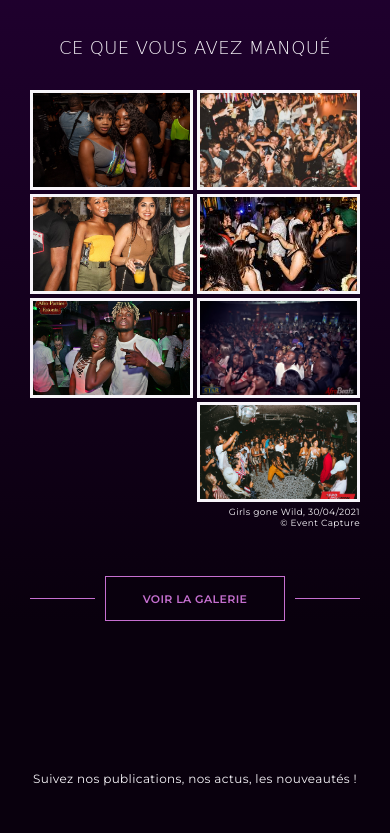
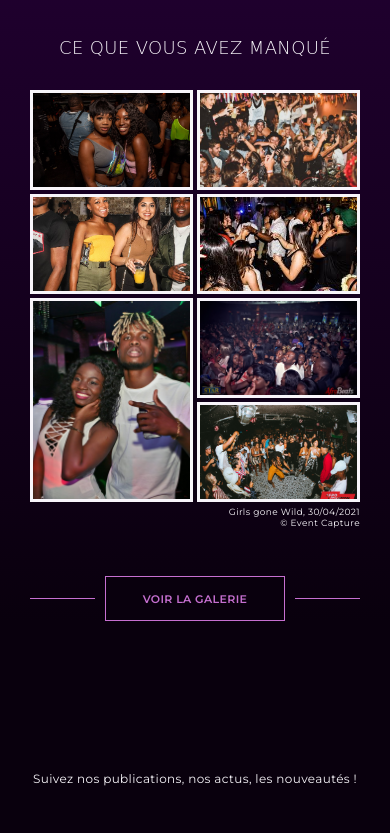
Before and after one commit to WonderfulUX/theSpot, a plain HTML site: page index.html in a window 390 px wide. Shown: the part 3113-3946 px from the top of the page. Drawn offline with Linux system fonts and the light colour scheme; a web font is replaced by a local one.

Commit message:
Homepage OK 330px/ new containers

```diff
--- a/styles.scss
+++ b/styles.scss
@@ -1073,7 +1073,7 @@ footer {
     #Gallery #GalleryGrid {
         grid-template-rows: repeat(4,100px) 20px;
         gap: 4px;
-        img {
+        img:not(#img3) {
             height: 100px;
         }
         .galleryLegend {
```
Also changed, not shown: styles.css, 1 other file.
